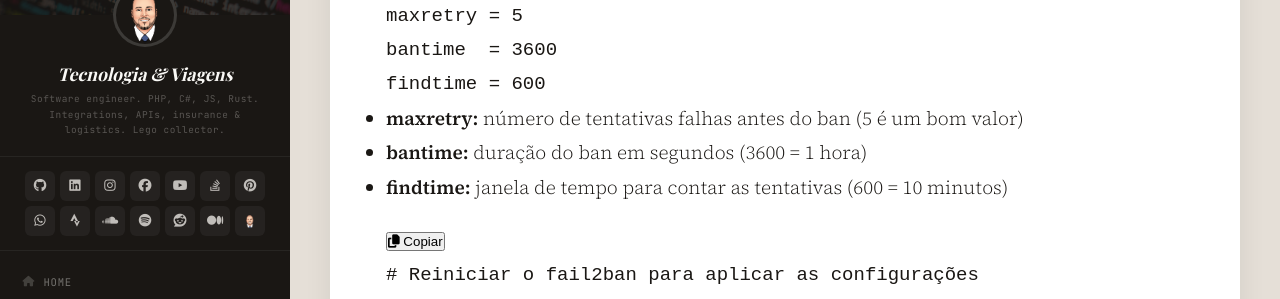
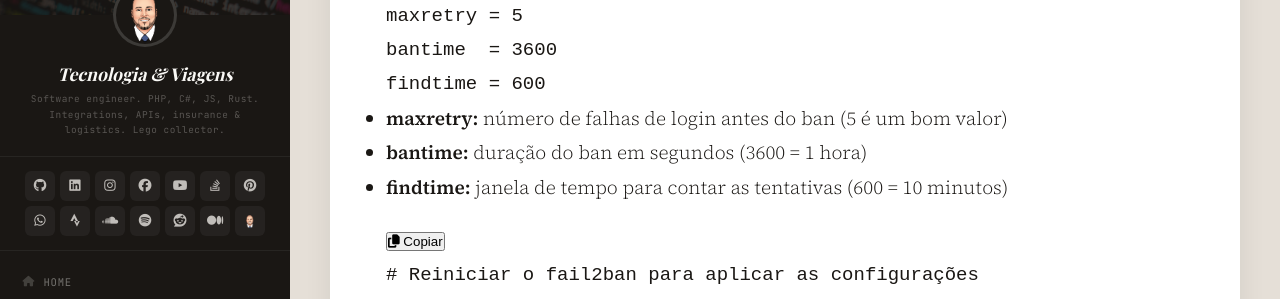
Before and after one commit to guibranco/blog, a Jekyll site: the page built from _posts/2024-03-13-criando-uma-vpn-gratis-com-oci-oracle-cloud-infrastructure.md, in a window 1280 px wide and 900 px high, scrolled down 7841 px. Shown: the part 155-454 px from the top of the window. Built offline with Jekyll 4.4.1, drawn with Linux system fonts in a browser that asks for light colours; some web fonts are replaced; comment, search, counter and statistics services are not loaded.

Commit message:
Update _posts/2024-03-13-criando-uma-vpn-gratis-com-oci-oracle-cloud-infrastructure.md
Co-authored-by: sourcery-ai[bot] <58596630+sourcery-ai[bot]@users.noreply.github.com>

````diff
--- a/_posts/2024-03-13-criando-uma-vpn-gratis-com-oci-oracle-cloud-infrastructure.md
+++ b/_posts/2024-03-13-criando-uma-vpn-gratis-com-oci-oracle-cloud-infrastructure.md
@@ -279,7 +279,7 @@ bantime  = 3600
 findtime = 600
 ```
 
-- **maxretry:** número de tentativas falhas antes do ban (5 é um bom valor)
+- **maxretry:** número de falhas de login antes do ban (5 é um bom valor)
 - **bantime:** duração do ban em segundos (3600 = 1 hora)
 - **findtime:** janela de tempo para contar as tentativas (600 = 10 minutos)
 
````
